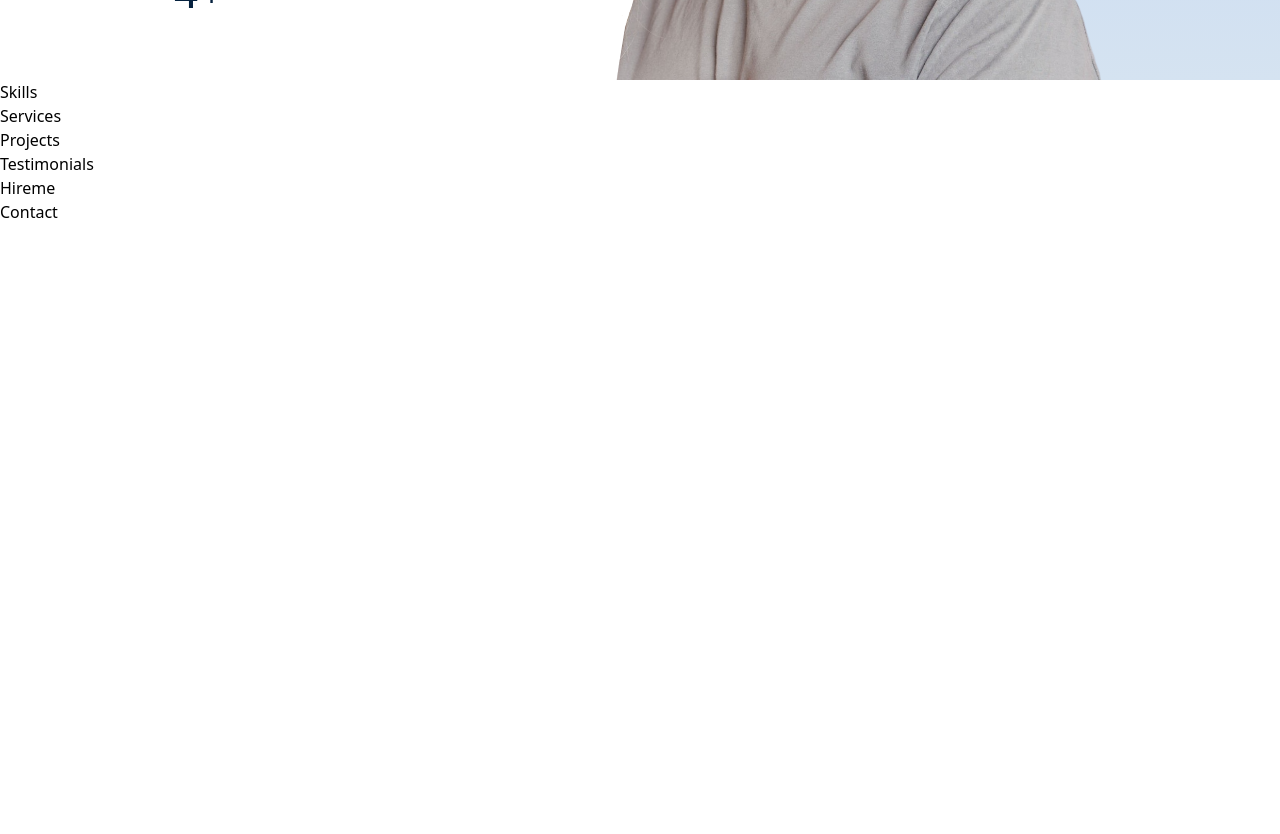
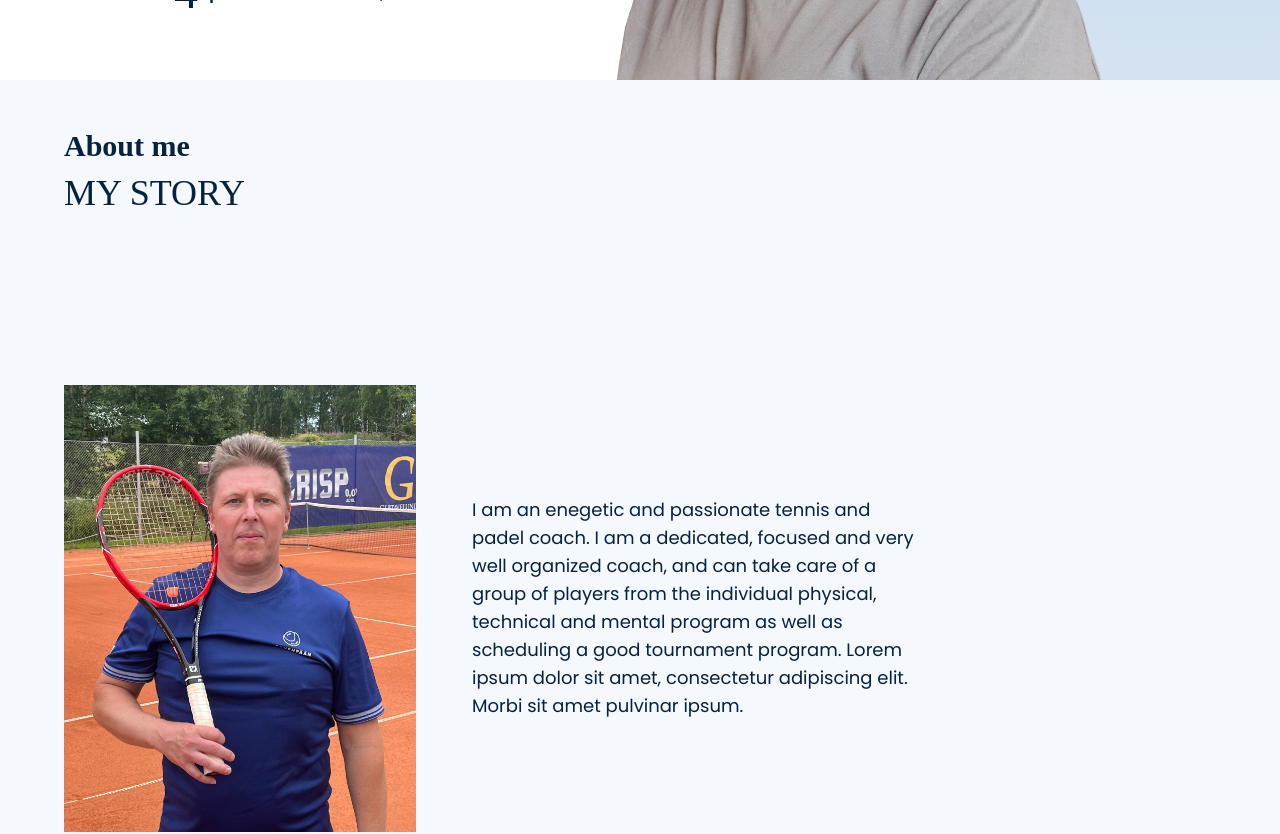
Before and after one commit to Viktoriia-code/tennis-page, a React (Vite) app: page / in a window 1280 px wide. Shown: the part 720-1554 px from the top of the page. Before the commit the page ends 944 px from the top, so only its background shows below. Built offline with nearby package versions, Linux system fonts and the light colour scheme; a web font is replaced by a local one.

Commit message:
feat: started about section

```diff
--- a/src/App.jsx
+++ b/src/App.jsx
@@ -6,11 +6,13 @@ import Projects from "./components/Projects";
 import Testimonials from "./components/Testimonials";
 import Hireme from "./components/Hireme";
 import Contact from "./components/Contact";
+import About from "./components/About";
 
 const App = () => {
   return (
     <div className="">
       <Hero />
+      <About />
       <Skills />
       <Service />
       <Projects />
--- a/src/Content.js
+++ b/src/Content.js
@@ -1,5 +1,7 @@
 // import images
 import Hero_person from "./assets/images/Hero/person.png";
+
+import person_about from "./assets/images/About/person_about.jpg";
 
 /*import figma from "./assets/images/Skills/figma.png";
 import sketch from "./assets/images/Skills/sketch.png";
@@ -81,6 +83,12 @@ export const content = {
         text: "Years of Couch Experience",
       },
     ],
+  },
+  about: {
+    title: "About me",
+    subtitle: "MY STORY",
+    image: person_about,
+    text: "I am an enegetic and passionate tennis and padel coach. I am a dedicated, focused and very well organized coach, and can take care of a group of players from the individual physical, technical and mental program as well as scheduling a good tournament program. Lorem ipsum dolor sit amet, consectetur adipiscing elit. Morbi sit amet pulvinar ipsum."
   },
   /*skills: {
     title: "Skills",
--- /dev/null
+++ b/src/components/About.jsx
@@ -0,0 +1,33 @@
+import { content } from "../Content";
+
+const About = () => {
+  const { about } = content;
+  return (
+    <section className="bg-bg_light_primary" id="about">
+      <div className="md:container px-5 pt-12 pb-12 min-h-screen flex flex-col justify-between">
+        <div>
+          <h2 className="title" data-aos="fade-down">
+            {about.title}
+          </h2>
+          <h4 className="subtitle" data-aos="fade-down">
+            {about.subtitle}
+          </h4>
+          <br />
+        </div>
+        <div className="flex items-center justify-self-center lg:flex-row flex-col-reverse gap-14">
+          <img
+            src={about.image}
+            alt="..."
+            data-aos="fade-right"
+            className="max-w-[25vw] min-w-[22rem]"
+          />
+          <div className="max-w-[35vw]">
+            <p className="text-lg">{about.text}</p>
+          </div>
+        </div>
+      </div>
+    </section>
+  );
+};
+
+export default About;
--- a/src/index.css
+++ b/src/index.css
@@ -87,3 +87,7 @@
   display: flex;
   align-items: center;
 }
+.title {
+  font-size: 1.875rem;
+  line-height: 2.25rem;
+}
```
Also changed, not shown: src/assets/images/About/person_about.jpg (added).
